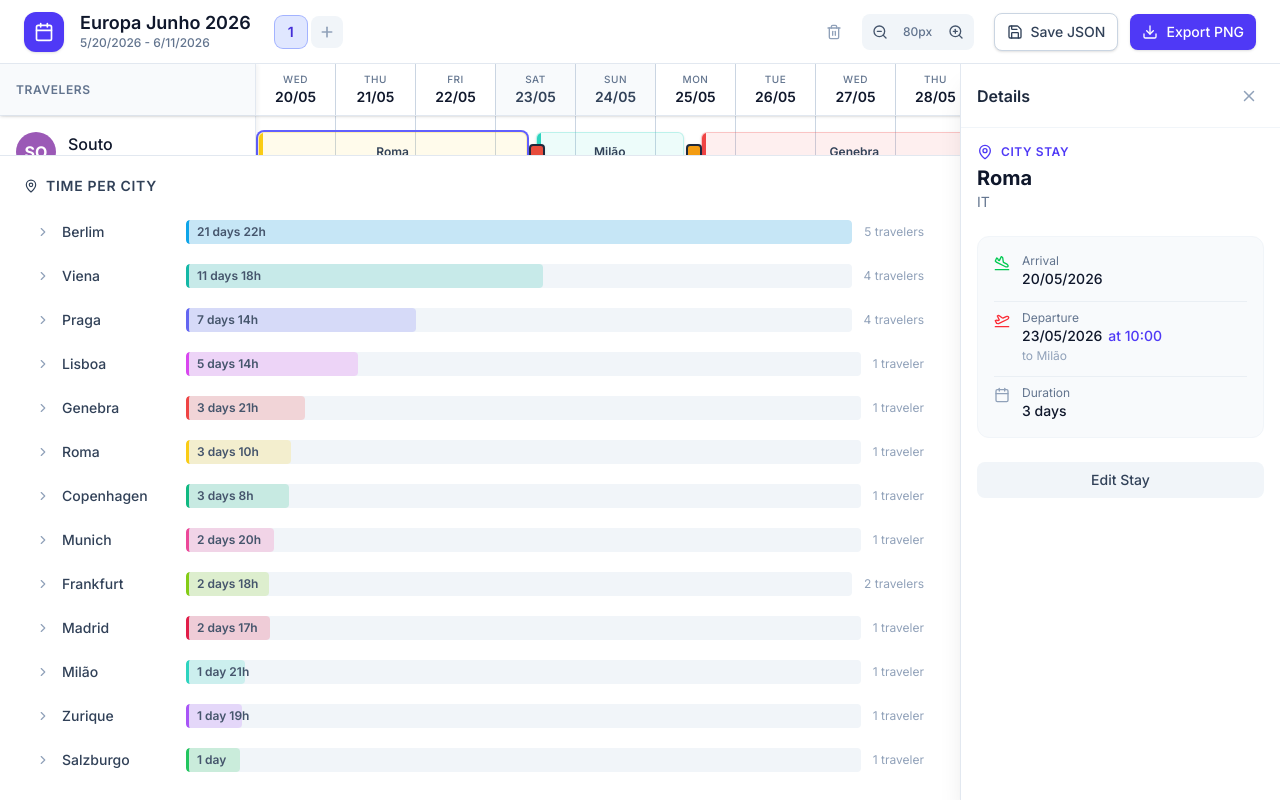
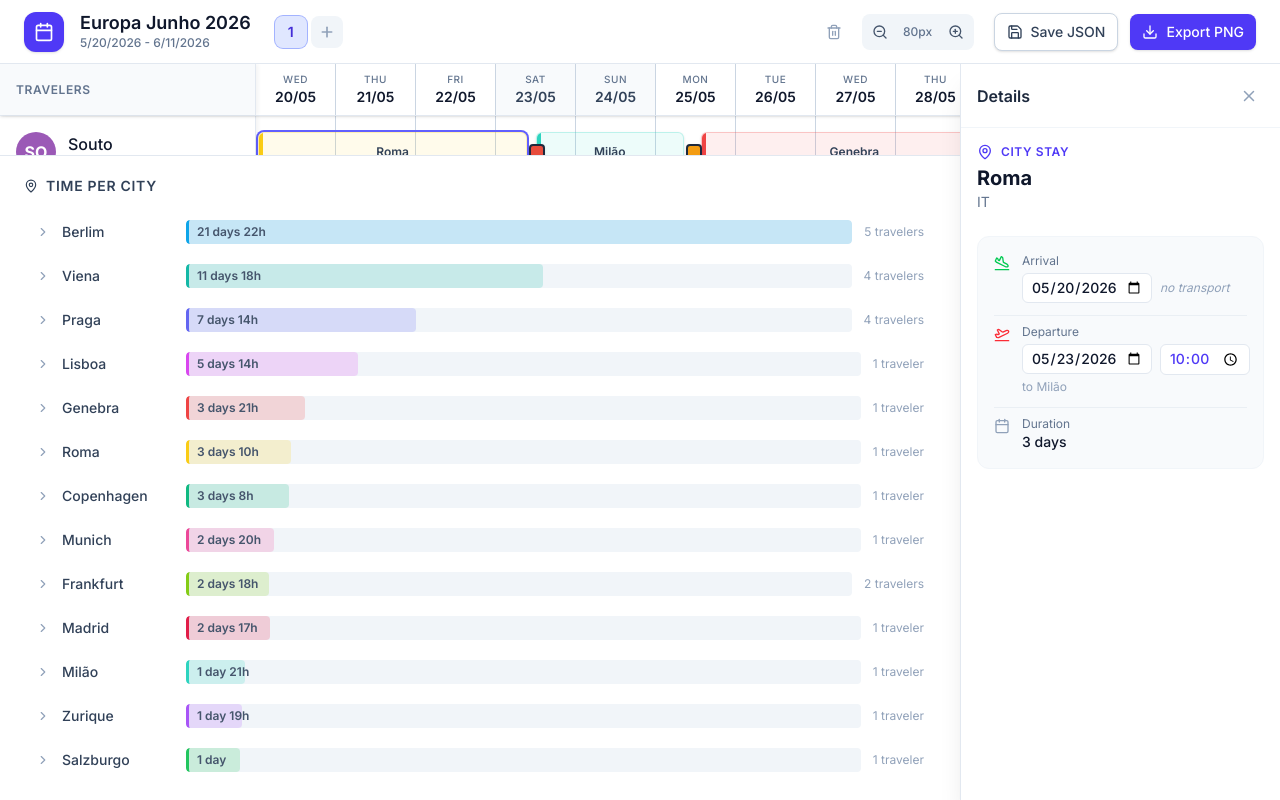
Before and after one commit to EuclidesPinheiro/TravelBoard, a React (Vite) app: page / in a window 1280 px wide. Both pictures are taken after a click on the element "Roma". Built offline with nearby package versions, Linux system fonts and the light colour scheme.

Commit message:
adicionando mudança de data

```diff
--- a/src/components/CityReport.tsx
+++ b/src/components/CityReport.tsx
@@ -2,7 +2,7 @@ import { useState, useMemo } from 'react';
 import { useItinerary } from '../store/ItineraryContext';
 import { CitySegment, TransportSegment } from '../types';
 import { getCityColor } from '../utils/cityColors';
-import { parseISO, differenceInHours, differenceInMinutes } from 'date-fns';
+import { parseISO, differenceInMinutes } from 'date-fns';
 import { ChevronDown, ChevronRight, MapPin } from 'lucide-react';
 import { cn } from '../utils/cn';
 
@@ -62,13 +62,17 @@ function getCityHours(
 }
 
 export function CityReport() {
-  const { itinerary } = useItinerary();
+  const { itinerary, highlightedTravelerId } = useItinerary();
   const [expandedCity, setExpandedCity] = useState<string | null>(null);
+
+  const filteredTravelers = highlightedTravelerId
+    ? itinerary.travelers.filter(t => t.id === highlightedTravelerId)
+    : itinerary.travelers;
 
   const cityData = useMemo(() => {
     const map = new Map<string, CityData>();
 
-    for (const traveler of itinerary.travelers) {
+    for (const traveler of filteredTravelers) {
       const segments = traveler.segments;
       for (let i = 0; i < segments.length; i++) {
         const segment = segments[i];
@@ -92,9 +96,13 @@ export function CityReport() {
     }
 
     return Array.from(map.values()).sort((a, b) => b.totalHours - a.totalHours);
-  }, [itinerary]);
+  }, [filteredTravelers]);
 
   const maxHours = useMemo(() => Math.max(...cityData.map(c => c.totalHours), 1), [cityData]);
+
+  const highlightedTraveler = highlightedTravelerId
+    ? itinerary.travelers.find(t => t.id === highlightedTravelerId)
+    : null;
 
   if (cityData.length === 0) return null;
 
@@ -103,6 +111,11 @@ export function CityReport() {
       <h2 className="text-sm font-semibold text-slate-700 uppercase tracking-wider mb-4 flex items-center gap-2">
         <MapPin size={14} />
         Time per City
+        {highlightedTraveler && (
+          <span className="normal-case tracking-normal text-xs font-medium text-slate-400">
+            — {highlightedTraveler.name}
+          </span>
+        )}
       </h2>
 
       <div className="space-y-1">
@@ -119,11 +132,13 @@ export function CityReport() {
                   "w-full flex items-center gap-3 px-3 py-2 rounded-lg transition-colors text-left group",
                   isExpanded ? "bg-slate-50" : "hover:bg-slate-50"
                 )}
-                onClick={() => setExpandedCity(isExpanded ? null : city.cityName)}
+                onClick={() => !highlightedTravelerId && setExpandedCity(isExpanded ? null : city.cityName)}
               >
+                {!highlightedTravelerId && (
                   <div className="flex items-center gap-1 text-slate-400">
                     {isExpanded ? <ChevronDown size={14} /> : <ChevronRight size={14} />}
                   </div>
+                )}
                 <span className="text-sm font-medium text-slate-700 w-28 shrink-0 truncate">
                   {city.cityName}
                 </span>
@@ -137,13 +152,15 @@ export function CityReport() {
                     </span>
                   </div>
                 </div>
+                {!highlightedTravelerId && (
                   <span className="text-xs text-slate-400 shrink-0">
                     {city.travelers.length} {city.travelers.length === 1 ? 'traveler' : 'travelers'}
                   </span>
+                )}
               </button>
 
               {/* Expanded detail */}
-              {isExpanded && (
+              {isExpanded && !highlightedTravelerId && (
                 <div className="ml-12 mr-3 mb-2 space-y-1 mt-1">
                   {city.travelers.map((t, i) => {
                     const tBarWidth = (t.hours / city.totalHours) * 100;
--- a/src/components/Sidebar/CityDetails.tsx
+++ b/src/components/Sidebar/CityDetails.tsx
@@ -4,7 +4,7 @@ import { MapPin, Calendar, Home, Users, PlaneLanding, PlaneTakeoff } from 'lucid
 import { differenceInDays, parseISO, format } from 'date-fns';
 
 export function CityDetails({ traveler, segmentId }: { traveler: Traveler, segmentId: string }) {
-  const { itinerary } = useItinerary();
+  const { itinerary, setItinerary } = useItinerary();
   const segmentIndex = traveler.segments.findIndex(s => s.id === segmentId);
   const segment = traveler.segments[segmentIndex] as CitySegment;
 
@@ -18,13 +18,69 @@ export function CityDetails({ traveler, segmentId }: { traveler: Traveler, segme
 
   // Real arrival: transport arrival or start of startDate
   const arrivalDate = prevTransport ? prevTransport.arrivalDate : segment.startDate;
-  const arrivalTime = prevTransport ? prevTransport.arrivalTime : null;
+  const arrivalTime = prevTransport ? prevTransport.arrivalTime : '';
 
   // Real departure: transport departure or end of endDate
   const departureDate = nextTransport ? nextTransport.departureDate : segment.endDate;
-  const departureTime = nextTransport ? nextTransport.departureTime : null;
+  const departureTime = nextTransport ? nextTransport.departureTime : '';
 
   const days = differenceInDays(parseISO(segment.endDate), parseISO(segment.startDate));
+
+  // Build comparable datetime: "YYYY-MM-DD HH:mm" (or "YYYY-MM-DD" if no time)
+  function toDateTime(date: string, time: string): string {
+    return time ? `${date}T${time}` : `${date}T00:00`;
+  }
+
+  function updateSegment(travelerId: string, segmentId: string, updater: (seg: any) => any) {
+    setItinerary(prev => ({
+      ...prev,
+      travelers: prev.travelers.map(t => {
+        if (t.id !== travelerId) return t;
+        return {
+          ...t,
+          segments: t.segments.map(s => s.id === segmentId ? updater(s) : s),
+        };
+      }),
+    }));
+  }
+
+  function handleArrivalDateChange(newDate: string) {
+    if (!newDate) return;
+    const newArrival = toDateTime(newDate, arrivalTime);
+    const depDt = toDateTime(departureDate, departureTime);
+    if (newArrival > depDt) return;
+    updateSegment(traveler.id, segment.id, s => ({ ...s, startDate: newDate }));
+    if (prevTransport) {
+      updateSegment(traveler.id, prevTransport.id, s => ({ ...s, arrivalDate: newDate }));
+    }
+  }
+
+  function handleArrivalTimeChange(newTime: string) {
+    if (!prevTransport || !newTime) return;
+    const newArrival = toDateTime(arrivalDate, newTime);
+    const depDt = toDateTime(departureDate, departureTime);
+    if (newArrival > depDt) return;
+    updateSegment(traveler.id, prevTransport.id, s => ({ ...s, arrivalTime: newTime }));
+  }
+
+  function handleDepartureDateChange(newDate: string) {
+    if (!newDate) return;
+    const arrDt = toDateTime(arrivalDate, arrivalTime);
+    const newDeparture = toDateTime(newDate, departureTime);
+    if (newDeparture < arrDt) return;
+    updateSegment(traveler.id, segment.id, s => ({ ...s, endDate: newDate }));
+    if (nextTransport) {
+      updateSegment(traveler.id, nextTransport.id, s => ({ ...s, departureDate: newDate }));
+    }
+  }
+
+  function handleDepartureTimeChange(newTime: string) {
+    if (!nextTransport || !newTime) return;
+    const arrDt = toDateTime(arrivalDate, arrivalTime);
+    const newDeparture = toDateTime(departureDate, newTime);
+    if (newDeparture < arrDt) return;
+    updateSegment(traveler.id, nextTransport.id, s => ({ ...s, departureTime: newTime }));
+  }
 
   // Find co-presence
   const start = parseISO(segment.startDate);
@@ -46,10 +102,6 @@ export function CityDetails({ traveler, segmentId }: { traveler: Traveler, segme
     return { traveler: t, overlaps: overlappingCities };
   }).filter(item => item.overlaps.length > 0);
 
-  function formatDateDisplay(dateStr: string): string {
-    return format(parseISO(dateStr), 'dd/MM/yyyy');
-  }
-
   function formatDateShort(dateStr: string): string {
     return format(parseISO(dateStr), 'dd/MM');
   }
@@ -69,14 +121,29 @@ export function CityDetails({ traveler, segmentId }: { traveler: Traveler, segme
         {/* Arrival */}
         <div className="flex items-start gap-3">
           <PlaneLanding className="text-green-500 shrink-0 mt-0.5" size={16} />
-          <div>
-            <div className="text-xs text-slate-500">Arrival</div>
-            <div className="text-sm font-medium text-slate-900">
-              {formatDateDisplay(arrivalDate)}
-              {arrivalTime && <span className="text-indigo-600 ml-1.5">at {arrivalTime}</span>}
+          <div className="flex-1 min-w-0">
+            <div className="text-xs text-slate-500 mb-1">Arrival</div>
+            <div className="flex items-center gap-2">
+              <input
+                type="date"
+                value={arrivalDate}
+                max={departureDate}
+                onChange={e => handleArrivalDateChange(e.target.value)}
+                className="text-sm font-medium text-slate-900 bg-white border border-slate-200 rounded-md px-2 py-1 focus:outline-none focus:ring-1 focus:ring-indigo-400 focus:border-indigo-400 w-[130px]"
+              />
+              {prevTransport ? (
+                <input
+                  type="time"
+                  value={arrivalTime}
+                  onChange={e => handleArrivalTimeChange(e.target.value)}
+                  className="text-sm font-medium text-indigo-600 bg-white border border-slate-200 rounded-md px-2 py-1 focus:outline-none focus:ring-1 focus:ring-indigo-400 focus:border-indigo-400 w-[90px]"
+                />
+              ) : (
+                <span className="text-xs text-slate-400 italic">no transport</span>
+              )}
             </div>
             {prevTransport && (
-              <div className="text-xs text-slate-400 mt-0.5">from {prevTransport.from}</div>
+              <div className="text-xs text-slate-400 mt-1">from {prevTransport.from}</div>
             )}
           </div>
         </div>
@@ -84,14 +151,29 @@ export function CityDetails({ traveler, segmentId }: { traveler: Traveler, segme
         {/* Departure */}
         <div className="flex items-start gap-3 pt-2 border-t border-slate-200/60">
           <PlaneTakeoff className="text-red-500 shrink-0 mt-0.5" size={16} />
-          <div>
-            <div className="text-xs text-slate-500">Departure</div>
-            <div className="text-sm font-medium text-slate-900">
-              {formatDateDisplay(departureDate)}
-              {departureTime && <span className="text-indigo-600 ml-1.5">at {departureTime}</span>}
+          <div className="flex-1 min-w-0">
+            <div className="text-xs text-slate-500 mb-1">Departure</div>
+            <div className="flex items-center gap-2">
+              <input
+                type="date"
+                value={departureDate}
+                min={arrivalDate}
+                onChange={e => handleDepartureDateChange(e.target.value)}
+                className="text-sm font-medium text-slate-900 bg-white border border-slate-200 rounded-md px-2 py-1 focus:outline-none focus:ring-1 focus:ring-indigo-400 focus:border-indigo-400 w-[130px]"
+              />
+              {nextTransport ? (
+                <input
+                  type="time"
+                  value={departureTime}
+                  onChange={e => handleDepartureTimeChange(e.target.value)}
+                  className="text-sm font-medium text-indigo-600 bg-white border border-slate-200 rounded-md px-2 py-1 focus:outline-none focus:ring-1 focus:ring-indigo-400 focus:border-indigo-400 w-[90px]"
+                />
+              ) : (
+                <span className="text-xs text-slate-400 italic">no transport</span>
+              )}
             </div>
             {nextTransport && (
-              <div className="text-xs text-slate-400 mt-0.5">to {nextTransport.to}</div>
+              <div className="text-xs text-slate-400 mt-1">to {nextTransport.to}</div>
             )}
           </div>
         </div>
@@ -148,10 +230,6 @@ export function CityDetails({ traveler, segmentId }: { traveler: Traveler, segme
           </p>
         </div>
       )}
-
-      <button className="w-full py-2 px-4 bg-slate-100 hover:bg-slate-200 text-slate-700 font-medium rounded-lg text-sm transition-colors">
-        Edit Stay
-      </button>
     </div>
   );
 }
```
Lines whose indentation alone changed are shown as unchanged.
